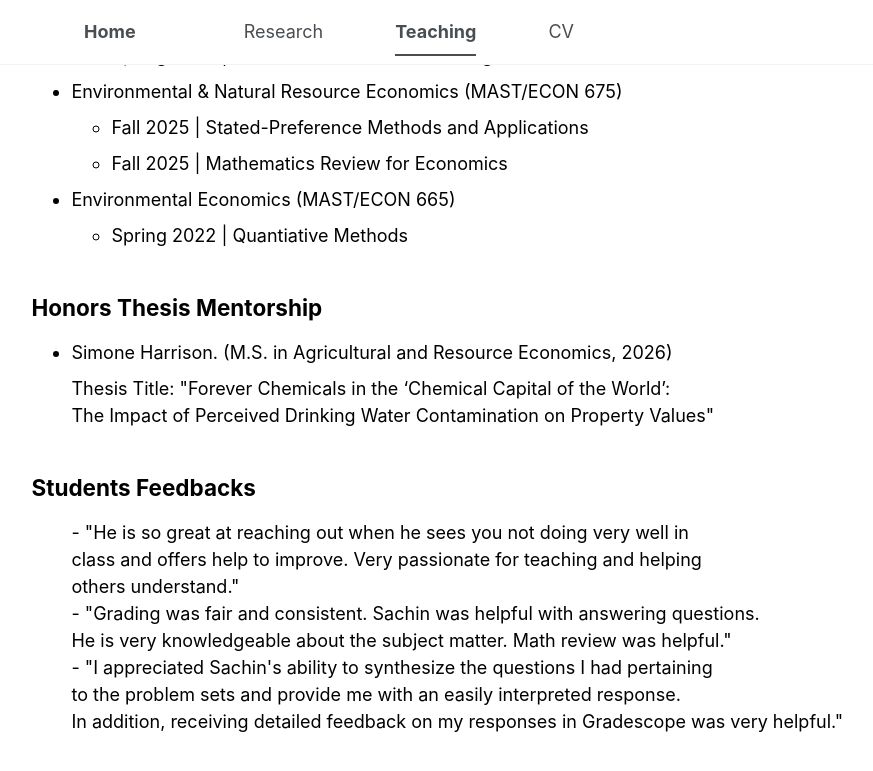
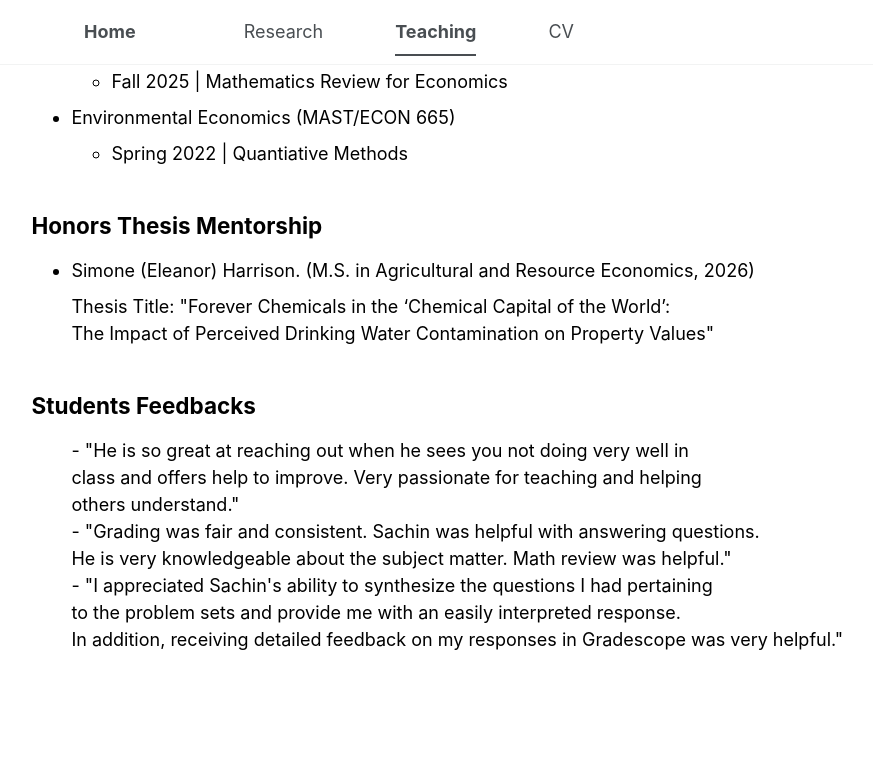
Before and after one commit to sachin-b-badole/sachin-b-badole.github.io, a Jekyll site: the page built from _pages/teaching.html, in a window 1280 px wide and 900 px high, scrolled down 708 px. Shown: the top 771 px of the window, without its empty margins (302-1175 px from the left). Built offline with Jekyll 4.4.1, drawn with Linux system fonts in a browser that asks for light colours.

Commit message:
Update teaching.html

```diff
--- a/_pages/teaching.html
+++ b/_pages/teaching.html
@@ -9,10 +9,10 @@
 <p>
 </p>
 
-<hr>
+<!-- <p> <hr>  <p> -->
 
 <h2>Teaching Assistant (TA)</h2>
-<hr>
+<!-- <p> <hr>  <p> -->
 <p>University of Delaware</p>
 <ul>
   <li>Environmental Economics (APEC/ECON 343)</li>
@@ -25,10 +25,10 @@
   </ul>
 </ul>
 
-<hr>
+<!-- <p> <hr>  <p> -->
 
 <h2>Guest Lecture</h2>
-<hr>
+<!-- <p> <hr>  <p> -->
 <p>University of Delaware</p>
 <ul>
   <li>Environmental Economics (APEC/ECON 343)</li>
@@ -53,7 +53,7 @@
 
 <ul>
   <!-- <p> <li>Davidson Obilor Nwaonu. Thesis Title: "Sustainability and Health on the Shelf: How Scaling and Salience Framing Influence Consumer Preferences for Climate-Smart and Health Attributes of Staple Foods".</li>  !</p> -->
-  <li>Simone Harrison. (M.S. in Agricultural and Resource Economics, 2026) </li>
+  <li>Simone (Eleanor) Harrison. (M.S. in Agricultural and Resource Economics, 2026) </li>
   Thesis Title: "Forever Chemicals in the ‘Chemical Capital of the World’: <br>
                 The Impact of Perceived Drinking Water Contamination on Property Values"
 
```
